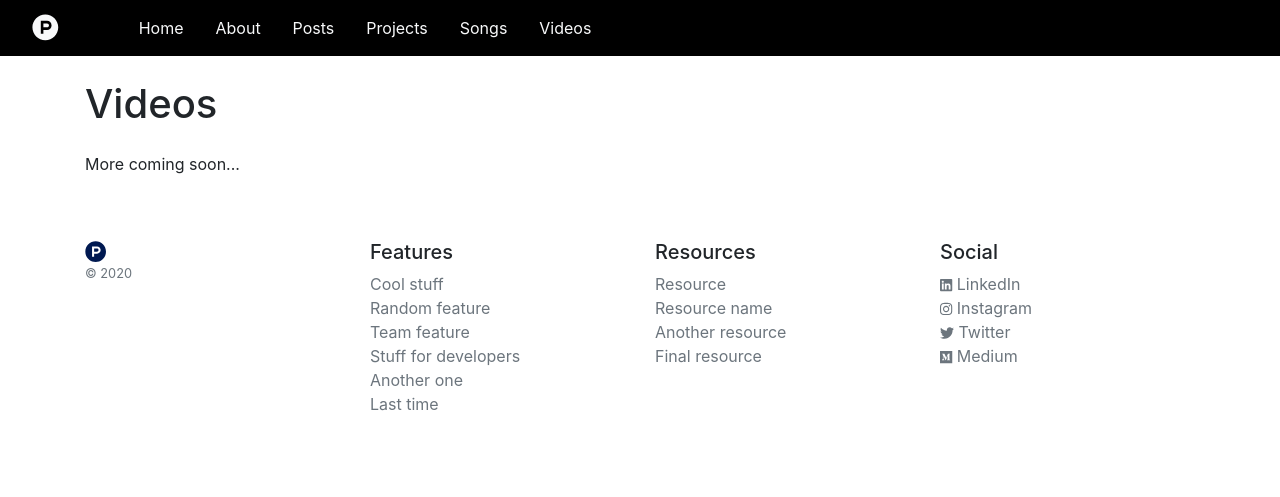
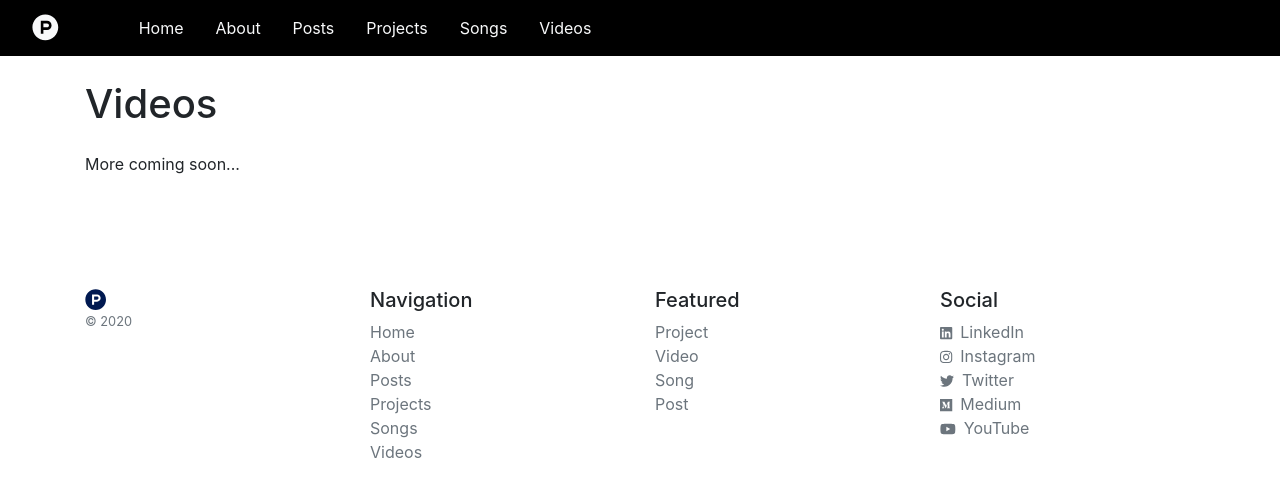
Before and after one commit to p-j-anderson/p-j-anderson.github.io, a Jekyll site: the page built from videos.html, in a window 1280 px wide. Shown: the top 497 px of the page. Built offline with Jekyll 4.4.1, drawn with Linux system fonts in a browser that asks for light colours; nearby versions of some CDN libraries.

Commit message:
updated links/styling/footer

```diff
--- a/_config.yml
+++ b/_config.yml
@@ -1,5 +1,11 @@
 baseurl: ""
 repository: p-j-anderson/p-j-anderson.github.io
+
+featured:
+  project: /projects
+  video: /videos
+  song: /songs/lost-in-translation
+  post: https://medium.com/@andepaulj/introduction-to-unit-testing-29205240553f
 
 collections:
   songs:
--- a/_includes/footer.html
+++ b/_includes/footer.html
@@ -1,36 +1,37 @@
 <footer class="container py-5">
   <div class="row">
     <div class="col-12 col-md">
-      <a class="py-2" href="#"><i class="fab fa-product-hunt fa-lg text-primary"></i></a>
+      <a class="py-2" href="{{ '/about' | relative_url }}"><i class="fab fa-product-hunt fa-lg text-primary"></i></a>
       <small class="d-block mb-3 text-muted">© {{ "now" | date: "%Y" }}</small>
     </div>
     <div class="col-6 col-md">
-      <h5>Features</h5>
+      <h5>Navigation</h5>
       <ul class="list-unstyled text-small">
-        <li><a class="text-muted" href="#">Cool stuff</a></li>
-        <li><a class="text-muted" href="#">Random feature</a></li>
-        <li><a class="text-muted" href="#">Team feature</a></li>
-        <li><a class="text-muted" href="#">Stuff for developers</a></li>
-        <li><a class="text-muted" href="#">Another one</a></li>
-        <li><a class="text-muted" href="#">Last time</a></li>
+        <li><a class="text-muted" href="{{ '/' | relative_url }}">Home</a></li>
+        <li><a class="text-muted" href="{{ '/about' | relative_url }}">About</a></li>
+        <li><a class="text-muted" href="{{ '/posts' | relative_url }}">Posts</a></li>
+        <li><a class="text-muted" href="{{ '/projects' | relative_url }}">Projects</a></li>
+        <li><a class="text-muted" href="{{ '/songs' | relative_url }}">Songs</a></li>
+        <li><a class="text-muted" href="{{ '/videos' | relative_url }}">Videos</a></li>
       </ul>
     </div>
     <div class="col-6 col-md">
-      <h5>Resources</h5>
+      <h5>Featured</h5>
       <ul class="list-unstyled text-small">
-        <li><a class="text-muted" href="#">Resource</a></li>
-        <li><a class="text-muted" href="#">Resource name</a></li>
-        <li><a class="text-muted" href="#">Another resource</a></li>
-        <li><a class="text-muted" href="#">Final resource</a></li>
+        <li><a class="text-muted" href="{{ site.featured.project | relative_url }}">Project</a></li>
+        <li><a class="text-muted" href="{{ site.featured.video | relative_url }}">Video</a></li>
+        <li><a class="text-muted" href="{{ site.featured.song | relative_url }}">Song</a></li>
+        <li><a class="text-muted" href="{{ site.featured.post }}">Post</a></li>
       </ul>
     </div>
     <div class="col-6 col-md">
       <h5>Social</h5>
       <ul class="list-unstyled text-small">
-        <li><a class="text-muted" href="#"><i class="fab fa-linkedin fa-sm"></i> LinkedIn</a></li>
-        <li><a class="text-muted" href="#"><i class="fab fa-instagram fa-sm"></i> Instagram</a></li>
-        <li><a class="text-muted" href="#"><i class="fab fa-twitter fa-sm"></i> Twitter</a></li>
-        <li><a class="text-muted" href="#"><i class="fab fa-medium fa-sm"></i> Medium</a></li>
+        <li><a class="text-muted" href="https://www.linkedin.com/in/paul-j-anderson/"><i class="fab fa-linkedin fa-sm mr-2"></i>LinkedIn</a></li>
+        <li><a class="text-muted" href="https://www.instagram.com/andepaulj/"><i class="fab fa-instagram fa-sm mr-2"></i>Instagram</a></li>
+        <li><a class="text-muted" href="https://twitter.com/andepaulj"><i class="fab fa-twitter fa-sm mr-2"></i>Twitter</a></li>
+        <li><a class="text-muted" href="https://medium.com/@andepaulj"><i class="fab fa-medium fa-sm mr-2"></i>Medium</a></li>
+        <li><a class="text-muted" href="https://www.youtube.com/user/mrandepaul"><i class="fab fa-youtube fa-sm mr-2"></i>YouTube</a></li>
       </ul>
     </div>
   </div>
--- a/_layouts/base.html
+++ b/_layouts/base.html
@@ -4,6 +4,7 @@
   <body>
     {% include navigation.html %}
     {{ content }}
+    <div class="my-5"></div>
     {% include footer.html %}
   </body>
 </html>
--- a/_sass/main.scss
+++ b/_sass/main.scss
@@ -41,6 +41,14 @@ body {
   background-color: $site-background;
 }
 
+a {
+  color: $secondary;
+}
+
+a:hover {
+  color: $secondary;
+}
+
 .nav-link {
   color: $light;
 }
```
